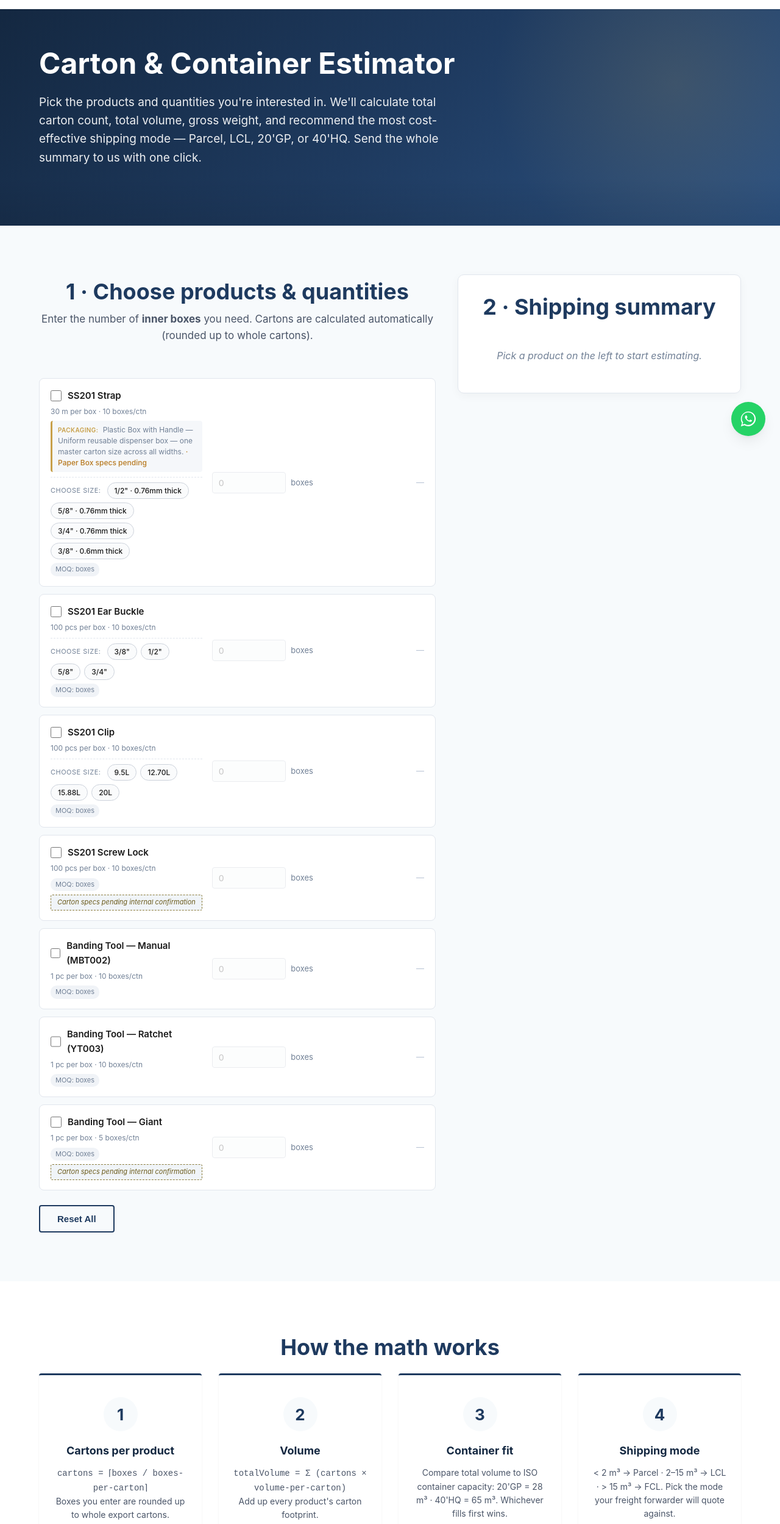
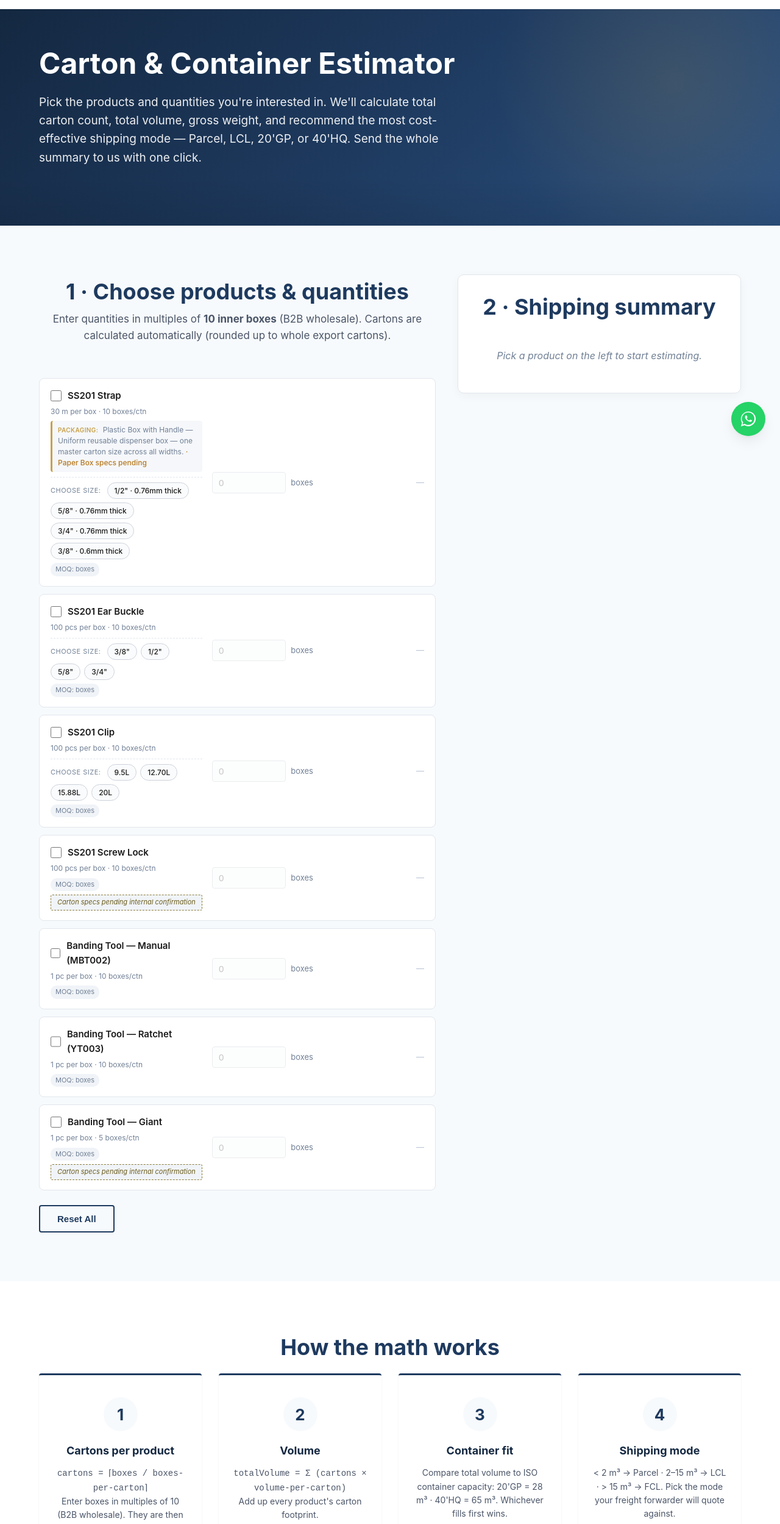
Before and after one commit to zoufeng1966-bot/maxband, a plain HTML site: page carton-estimator.html in a window 1280 px wide. Shown: the part 61-2560 px from the top of the page at 61% size. Drawn offline with Linux system fonts and the light colour scheme.

Commit message:
estimator: use 10-box wholesale step + clarify B2B input guidance
- input step 1 -> 10 (UI increments in carton-friendly multiples)
- subtitle + how-it-works copy spell out multiples of 10 inner boxes

```diff
--- a/assets/js/estimator.js
+++ b/assets/js/estimator.js
@@ -90,7 +90,7 @@
         ${p.placeholder && p.placeholder.pending ? `<div class="est-row-pending" data-role="pending-tag">Carton specs pending internal confirmation</div>` : ''}
       </div>
       <div class="est-row-input">
-        <input type="number" min="0" step="1" placeholder="0"
+        <input type="number" min="0" step="10" placeholder="0"
                data-product="${key}" data-role="boxes"
                disabled />
         <span class="est-row-unit">boxes</span>
--- a/carton-estimator.html
+++ b/carton-estimator.html
@@ -53,7 +53,7 @@
         <!-- LEFT: product selector -->
         <div class="estimator-selector">
           <h2 class="section-title" style="margin-top:0;">1 · Choose products &amp; quantities</h2>
-          <p class="section-subtitle" style="margin-top:-12px;">Enter the number of <strong>inner boxes</strong> you need. Cartons are calculated automatically (rounded up to whole cartons).</p>
+          <p class="section-subtitle" style="margin-top:-12px;">Enter quantities in multiples of <strong>10 inner boxes</strong> (B2B wholesale). Cartons are calculated automatically (rounded up to whole export cartons).</p>
 
           <div id="product-list" class="product-list">
             <!-- product rows injected by JS -->
@@ -140,7 +140,7 @@
         <div class="feature">
           <div class="icon">1</div>
           <h3>Cartons per product</h3>
-          <p><code>cartons = ⌈boxes / boxes-per-carton⌉</code><br>Boxes you enter are rounded up to whole export cartons.</p>
+          <p><code>cartons = ⌈boxes / boxes-per-carton⌉</code><br>Enter boxes in multiples of 10 (B2B wholesale). They are then rounded up to whole export cartons.</p>
         </div>
         <div class="feature">
           <div class="icon">2</div>
```
